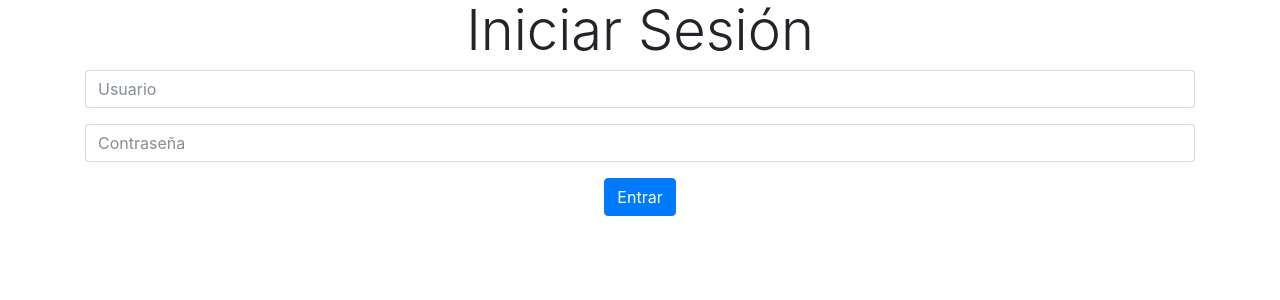
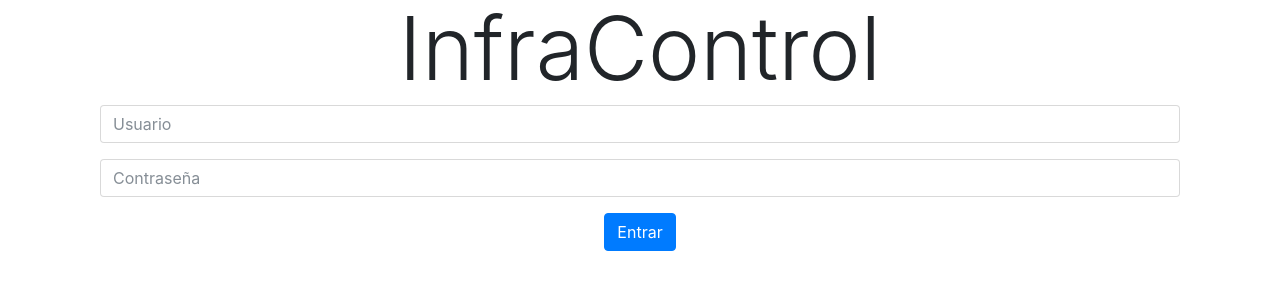
Before and after one commit to Misael0117/InfraControl, a PHP site: page / in a window 1280 px wide. Shown: the top 300 px of the page. Run offline with PHP 8.4, Linux system fonts and the light colour scheme; some libraries are stand-ins or nearby versions.

Commit message:
conexion con BD

```diff
--- /dev/null
+++ b/config.php
@@ -0,0 +1,20 @@
+<?php
+// Configuración de la zona horaria
+date_default_timezone_set('America/Mexico_City');
+
+// Datos de conexión a la base de datos
+$server = "localhost";
+$username = "root";
+$password = "";
+$dbname = "infracontrol";
+
+// Crear la conexión con MySQL usando PDO
+try {
+    $conn = new PDO("mysql:host=$server;dbname=$dbname", $username, $password);
+    $conn->exec("set names utf8");
+    $conn->setAttribute(PDO::ATTR_ERRMODE, PDO::ERRMODE_EXCEPTION);
+} catch (PDOException $e) {
+    die('No se puede conectar a la base de datos: '. $e->getMessage());
+}
+
+?>
--- a/index.php
+++ b/index.php
@@ -1,41 +1,95 @@
+
 <!DOCTYPE html>
 <html>
 <head>
     <meta charset="UTF-8">
     <meta name="viewport" content="width=device-width, initial-scale=1, maximum-scale=1">
-    <title>SMAPAC | Iniciar Sesión</title>
-    <link rel="stylesheet" href="https://maxcdn.bootstrapcdn.com/bootstrap/4.0.0-beta/css/bootstrap.min.css">
+    <title>SMAPAC | InfraControl</title>
+    <!-- Bootstrap 4 -->
+    <link rel="stylesheet" href="https://maxcdn.bootstrapcdn.com/bootstrap/4.0.0-beta/css/bootstrap.min.css"
+    integrity="sha384-/Y6pD6FV/Vv2HJnA6t+vslU6fwYXjCFtcEpHbNJ0lyAFsXTsjBbfaDjzALeQsN6M" crossorigin="anonymous">
+    <!-- Animate.css -->
     <link rel="stylesheet" href="https://cdnjs.cloudflare.com/ajax/libs/animate.css/4.1.1/animate.min.css"/>
+    <!-- SweetAlert2 -->
     <script src="https://cdn.jsdelivr.net/npm/sweetalert2@11"></script>
 </head>
 <body>
 <div class="container">
     <div class="row text-center login-page">
         <div class="col-md-12 login-form">
-                <form class="animate__animated animate__fadeIn">
-                    <h1 class="display-4">Iniciar Sesión</h1>
-                    <div class="form-group">
-                        <input name="txt_uname" type="text" class="form-control" placeholder="Usuario" required/>
+            <form action="" method="post">
+                <div class="row">
+                    <div class="col-md-12 login-form-header">
+                        <h1 class="display-2"><span>InfraControl</span></h1>
+                    </div>
                 </div>
                 <div class="form-group">
-                        <input name="txt_pwd" type="password" class="form-control" placeholder="Contraseña" required/>
+                    <div class="col-md-12 login-from-row">
+                        <input name="txt_uname" type="text" class="form-control" placeholder="Usuario" required>
                     </div>
-                    <button type="button" class="btn btn-primary" onclick="login()">Entrar</button>
+                </div>
+                <div class="form-group">
+                    <div class="col-md-12 login-from-row">
+                        <input name="txt_pwd" type="password" class="form-control" placeholder="Contraseña" required>
+                    </div>
+                </div>
+                <div class="form-group">
+                    <div class="col-md-12 login-from-row">
+                        <button type="submit" class="btn btn-primary" name="but_submit">Entrar</button>
+                    </div>
+                </div>
             </form>
         </div>
     </div>
 </div>
+</body>
+</html>
 
-    <script>
-        function login() {
+<?php
+session_start();
+include "config.php"; // Conectar con la base de datos
+
+if(isset($_POST['but_submit'])){
+    $username = $_POST['txt_uname'];
+    $password = $_POST['txt_pwd'];
+    if($username != "" && $password != ""){
+        // Preparar la consulta con los parámetros
+        $stmt = $conn->prepare("SELECT id, nombre, password FROM usuarios WHERE username = :username AND password = :password AND estado = 1");
+
+        // Vincular los parámetros con los valores del formulario
+        $stmt->bindParam(':username', $username);
+        $stmt->bindParam(':password', $password);
+
+        // Ejecutar la consulta
+        try {
+            $stmt->execute();
+            $record = $stmt->fetch(PDO::FETCH_ASSOC);
+            if($record){
+                // Iniciar sesión si los datos son correctos
+                $_SESSION['usuario'] = $record['id'];
+                echo "<script>
                     Swal.fire({
-                title: 'Login Exitoso',
+                        title: 'Usuario validado',
                         icon: 'success',
                         confirmButtonText: 'Aceptar'
-            }).then(function() {
+                    }).then(function(){
                         window.location = 'home.php';
                     });
+                </script>";
+            } else {
+                echo "<script>
+                    Swal.fire({
+                        title: 'Error',
+                        text: 'Usuario o contraseña incorrectos',
+                        icon: 'error',
+                        confirmButtonText: 'Intentar de nuevo'
+                    });
+                </script>";
             }
-    </script>
-</body>
-</html>
+        } catch (PDOException $e) {
+            // Mostrar mensaje de error si ocurre algún problema con la ejecución
+            echo "Error al ejecutar la consulta: " . $e->getMessage();
+        }
+    }
+}
+?>
```
Also changed, not shown: home.php (+5 -8 lines). Lines whose indentation alone changed are shown as unchanged.
